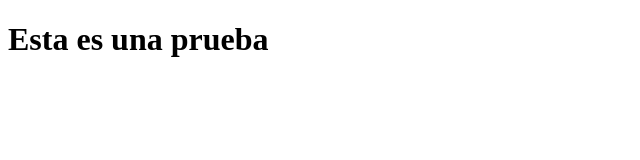
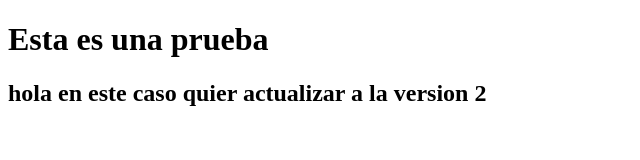
Before and after one commit to abregualejandro1/Abregu-Alejandro, a plain HTML site: page index.html in a window 1280 px wide. Shown: the whole page, without its empty margins (0-640 px from the left). Drawn offline with Linux system fonts and the light colour scheme.

Commit message:
segunda modificacion

```diff
--- a/index.html
+++ b/index.html
@@ -8,5 +8,6 @@
 <body>
     <title>Aca haremos la segunda version</title>
     <h1>Esta es una prueba</h1>
+    <h2>hola en este caso quier actualizar a la version 2</h2>
 </body>
 </html>
```
